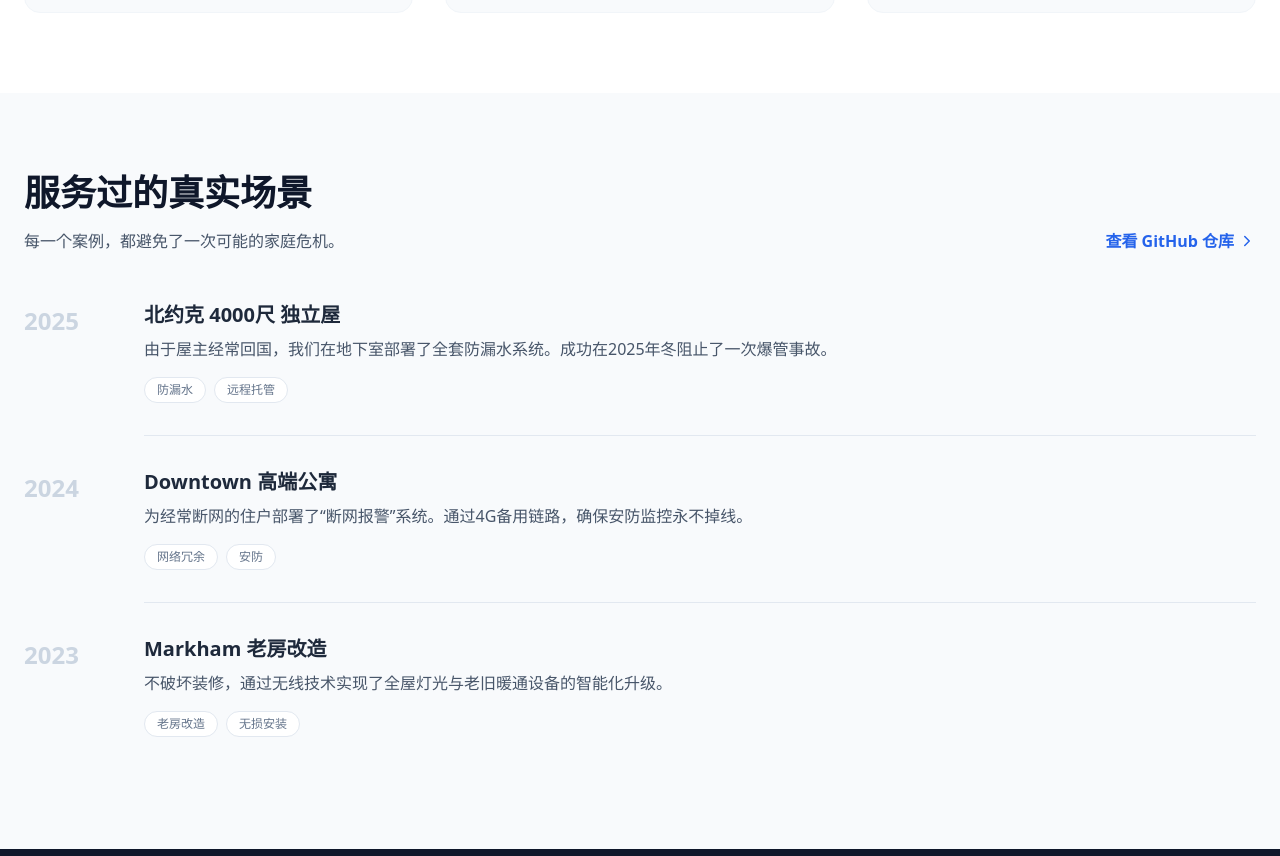
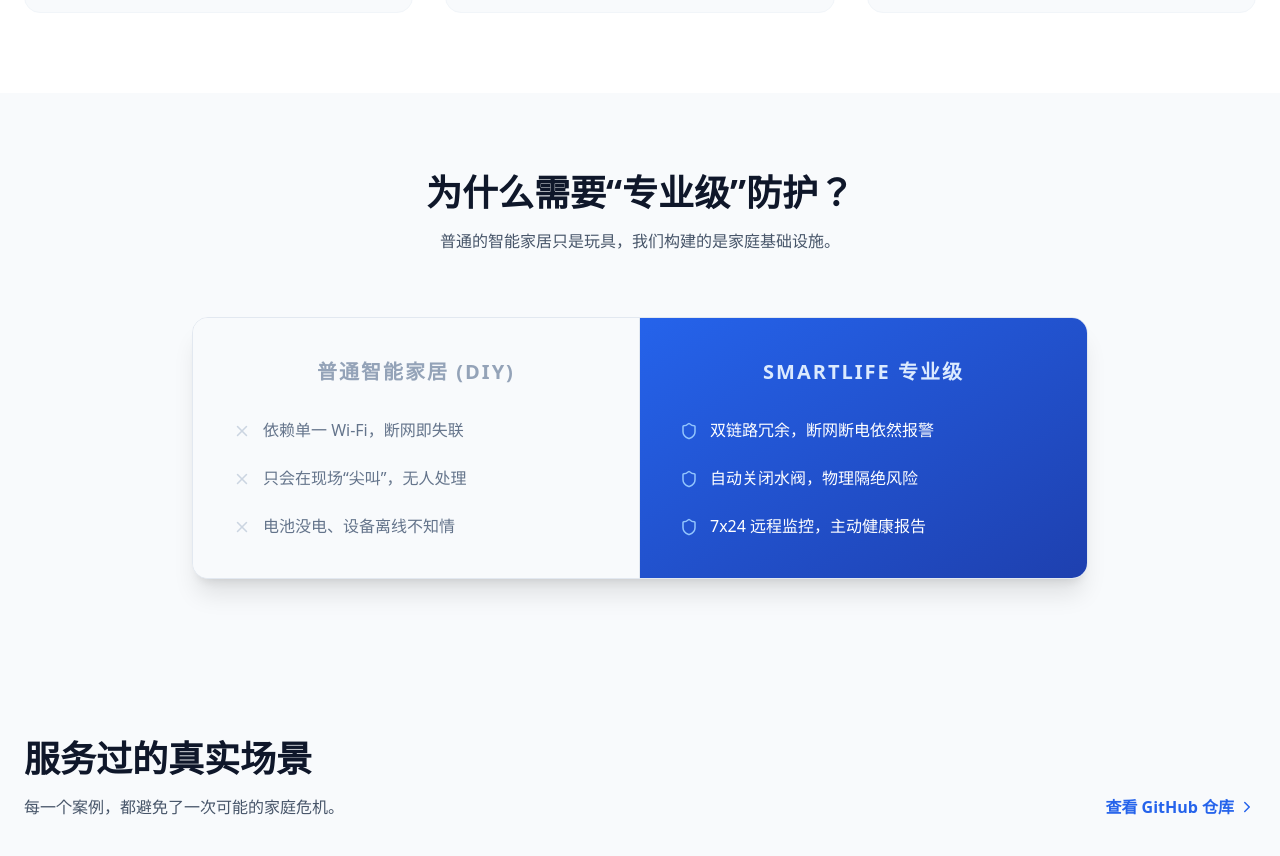
Before and after one commit to rickywang20250908-hash/SmartHome, a React (Create React App) app: page / in a window 1280 px wide. Shown: the part 2139-2995 px from the top of the page. Built offline with nearby package versions, Linux system fonts and the light colour scheme; no server answers.

Commit message:
feat: bilingual operational docs and website education section

```diff
--- a/src/App.js
+++ b/src/App.js
@@ -84,6 +84,18 @@
       ai_placeholder: "请输入您的问题...",
       ai_busy: "抱歉，咨询人数较多，请直接微信联系我们。",
       footer: "© 2026 SmartLife Tech. All rights reserved."
+    },
+    education: {
+      title: "为什么需要“专业级”防护？",
+      subtitle: "普通的智能家居只是玩具，我们构建的是家庭基础设施。",
+      vs_title_diy: "普通智能家居 (DIY)",
+      vs_title_pro: "SmartLife 专业级",
+      point1_diy: "依赖单一 Wi-Fi，断网即失联",
+      point1_pro: "双链路冗余，断网断电依然报警",
+      point2_diy: "只会在现场“尖叫”，无人处理",
+      point2_pro: "自动关闭水阀，物理隔绝风险",
+      point3_diy: "电池没电、设备离线不知情",
+      point3_pro: "7x24 远程监控，主动健康报告"
     }
   },
   en: {
@@ -167,6 +179,18 @@
       ai_placeholder: "Ask something...",
       ai_busy: "High volume. Please contact us via WeChat.",
       footer: "© 2026 SmartLife Tech. All rights reserved."
+    },
+    education: {
+      title: "Why 'Professional Grade' Matters",
+      subtitle: "Standard smart homes are toys; we build home infrastructure.",
+      vs_title_diy: "Basic Smart Home (DIY)",
+      vs_title_pro: "SmartLife Pro-Grade",
+      point1_diy: "Single Wi-Fi dependency (Offline = Blind)",
+      point1_pro: "Dual-link redundancy (Always connected)",
+      point2_diy: "Audible alarms only (No action)",
+      point2_pro: "Active Response (Auto-shuts valves)",
+      point3_diy: "Hidden failures (Dead batteries)",
+      point3_pro: "7x24 Monitoring (Proactive Health Reports)"
     }
   }
 };
@@ -314,6 +338,53 @@
               title={t.features.climate_title}
               desc={t.features.climate_desc}
             />
+          </div>
+        </div>
+      </section>
+
+      {/* 为什么选择专业级 - 教育区域 */}
+      <section className="py-20 bg-slate-50">
+        <div className="container mx-auto px-6">
+          <div className="text-center mb-16">
+            <h2 className="text-3xl md:text-4xl font-bold text-slate-900 mb-4">{t.education.title}</h2>
+            <p className="text-slate-600 max-w-2xl mx-auto">{t.education.subtitle}</p>
+          </div>
+
+          <div className="max-w-4xl mx-auto grid md:grid-cols-2 gap-0 rounded-2xl overflow-hidden border border-slate-200 shadow-xl bg-white">
+            <div className="p-10 bg-slate-50 border-r border-slate-200">
+              <h3 className="text-xl font-bold text-slate-400 mb-8 uppercase tracking-widest text-center">{t.education.vs_title_diy}</h3>
+              <ul className="space-y-6">
+                <li className="flex items-start gap-3 text-slate-500">
+                  <X className="text-slate-300 shrink-0 mt-1" size={18} />
+                  <span>{t.education.point1_diy}</span>
+                </li>
+                <li className="flex items-start gap-3 text-slate-500">
+                  <X className="text-slate-300 shrink-0 mt-1" size={18} />
+                  <span>{t.education.point2_diy}</span>
+                </li>
+                <li className="flex items-start gap-3 text-slate-500">
+                  <X className="text-slate-300 shrink-0 mt-1" size={18} />
+                  <span>{t.education.point3_diy}</span>
+                </li>
+              </ul>
+            </div>
+            <div className="p-10 bg-gradient-to-br from-blue-600 to-blue-800 text-white">
+              <h3 className="text-xl font-bold text-blue-100 mb-8 uppercase tracking-widest text-center">{t.education.vs_title_pro}</h3>
+              <ul className="space-y-6">
+                <li className="flex items-start gap-3">
+                  <Shield className="text-blue-300 shrink-0 mt-1" size={18} />
+                  <span className="font-medium">{t.education.point1_pro}</span>
+                </li>
+                <li className="flex items-start gap-3">
+                  <Shield className="text-blue-300 shrink-0 mt-1" size={18} />
+                  <span className="font-medium">{t.education.point2_pro}</span>
+                </li>
+                <li className="flex items-start gap-3">
+                  <Shield className="text-blue-300 shrink-0 mt-1" size={18} />
+                  <span className="font-medium">{t.education.point3_pro}</span>
+                </li>
+              </ul>
+            </div>
           </div>
         </div>
       </section>
```
Also changed, not shown: 4 other files (tests, documents, lock files or other folders).
